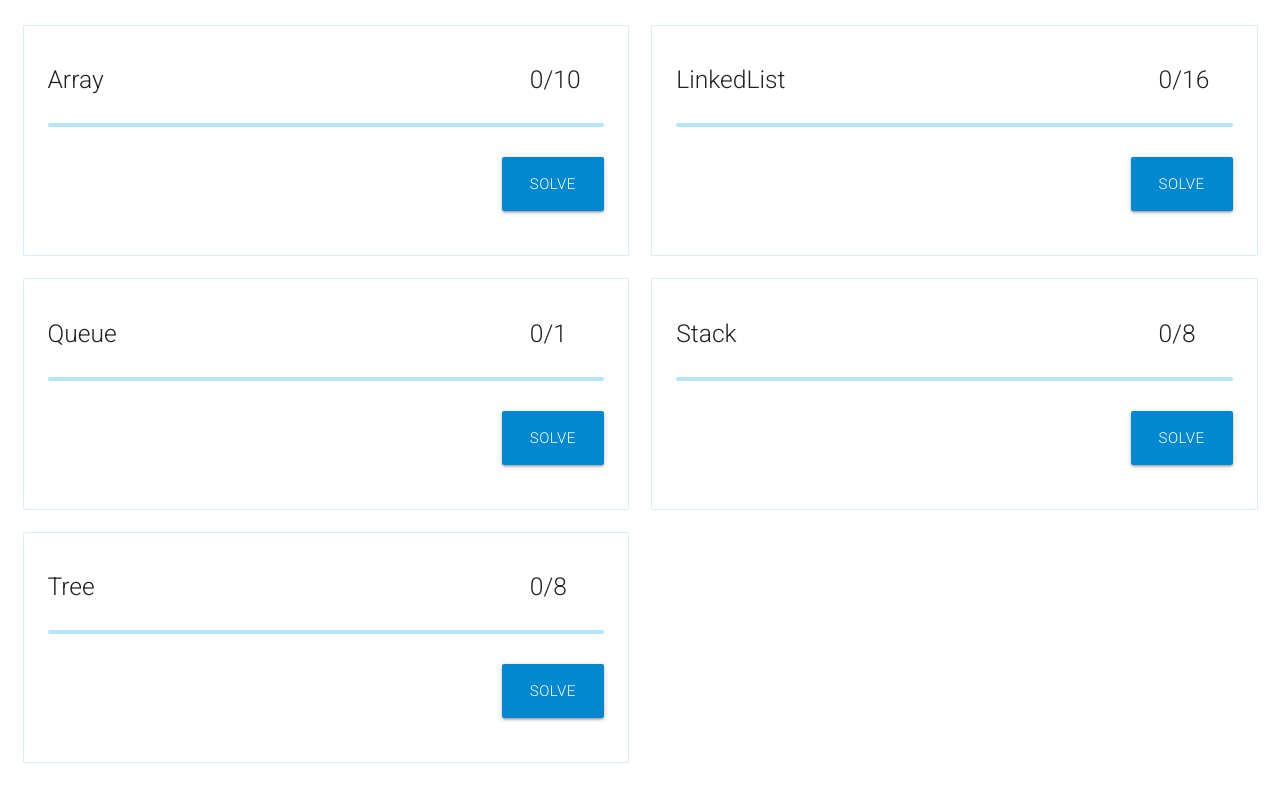
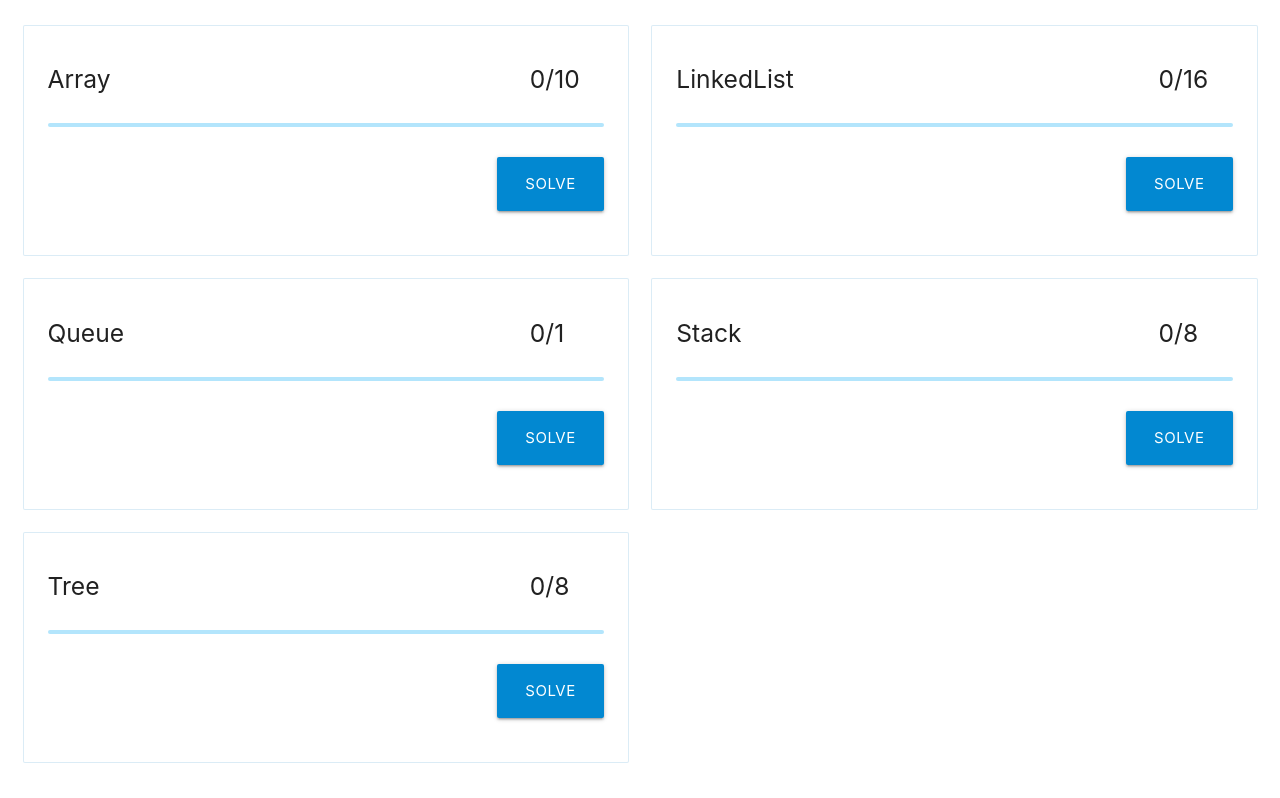
Before and after one commit to VinaySarilla/CodingPrePWA, a Gatsby site: page / in a window 1280 px wide. Shown: the part 67-865 px from the top of the page. Built offline with nearby package versions, Linux system fonts and the light colour scheme; Gatsby itself is replaced by a stand-in of ours.

Commit message:
Netlify Deploy

```diff
--- a/src/components/Categories.js
+++ b/src/components/Categories.js
@@ -1,7 +1,5 @@
 import React, { useState } from "react"
 import { Link } from "gatsby"
-import { FontAwesomeIcon } from "@fortawesome/react-fontawesome"
-import { faPlay, faTerminal } from "@fortawesome/free-solid-svg-icons"
 
 export default ({ name, progress, total, finished }) => {
   const [e, setState] = useState(0)
--- a/src/components/layout.css
+++ /dev/null
@@ -1,21 +0,0 @@
-@import url("https://fonts.googleapis.com/css2?family=Roboto:wght@100;300&display=swap");
-
-body {
-  font-family: "Roboto", sans-serif;
-}
-
-h1 {
-  color: blue;
-}
-
-body::-webkit-scrollbar {
-  width: 8px; /* width of the entire scrollbar */
-}
-body::-webkit-scrollbar-track {
-  background: rgb(159, 211, 253); /* color of the tracking area */
-}
-
-body::-webkit-scrollbar-thumb {
-  background-color: #0277bd; /* color of the scroll thumb */
-  border-radius: 5px; /* roundness of the scroll thumb */
-}
--- a/src/components/layout.js
+++ b/src/components/layout.js
@@ -1,6 +1,5 @@
 import React from "react"
 import Navbar from "./Navbar"
-import "./layout.css"
 
 const Layout = ({ children }) => {
   return (
```
